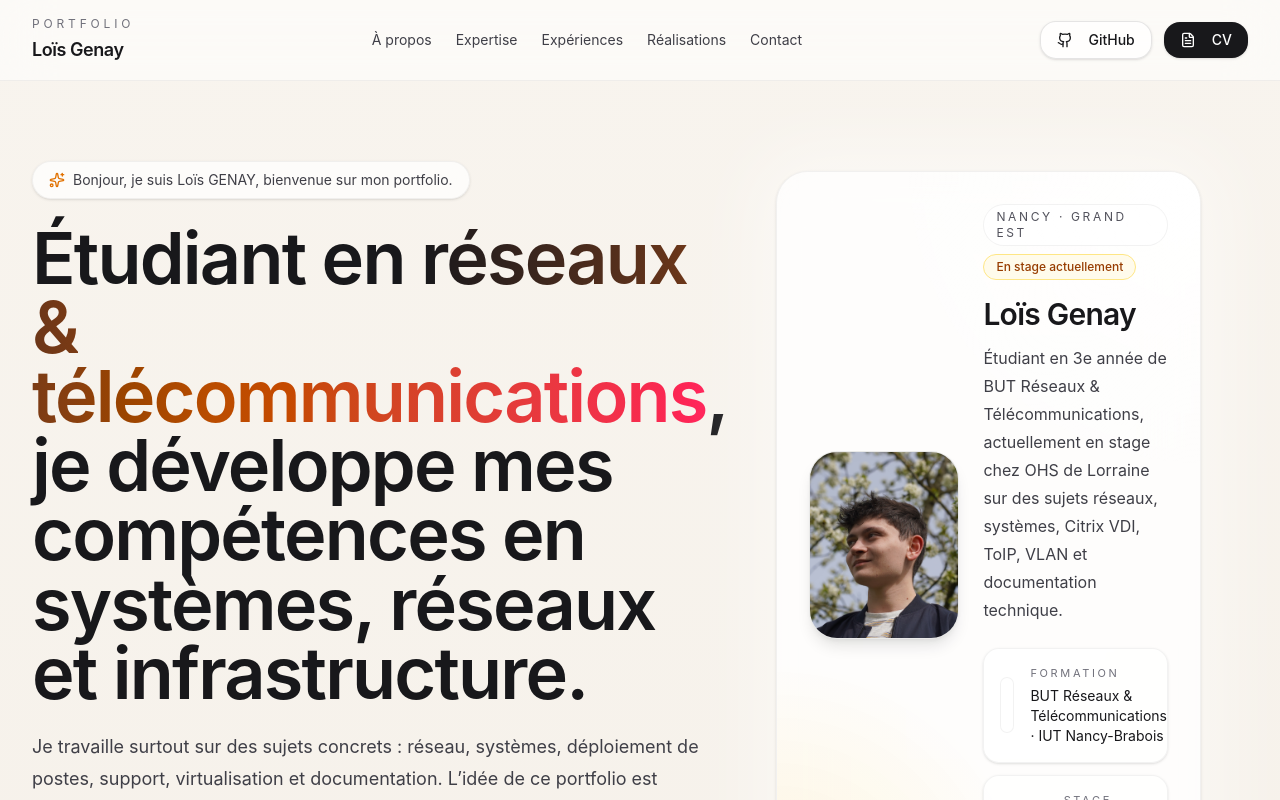
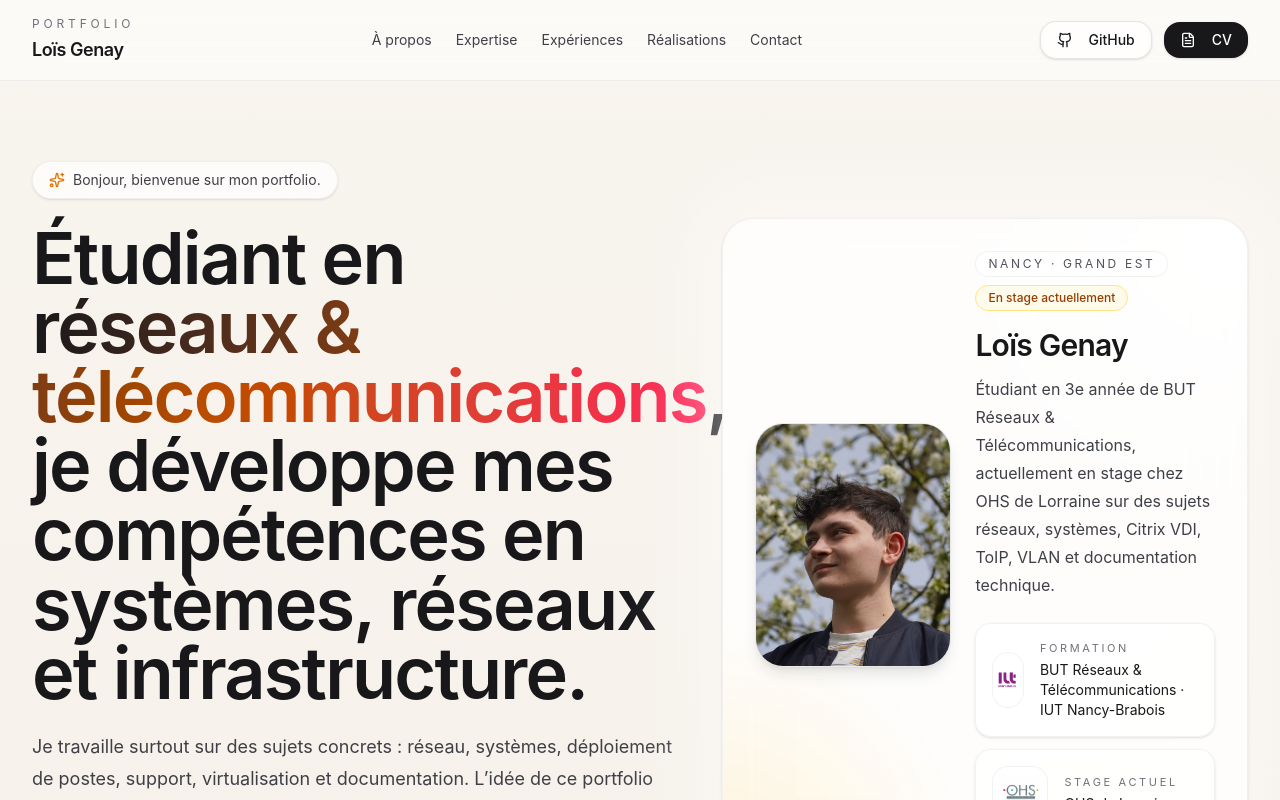
Before and after one commit to lolosk/portfolio-genay-lois, a React (Vite) app: page / in a window 1280 px wide. Shown: the top 800 px of the page. Built offline with nearby package versions, Linux system fonts and the light colour scheme.

Commit message:
width fix

```diff
--- a/src/App.jsx
+++ b/src/App.jsx
@@ -454,10 +454,10 @@ export default function PortfolioRefonte() {
 
       <main id="top">
         <section className="mx-auto grid max-w-7xl items-center gap-12 px-4 pb-16 pt-14 sm:px-6 lg:grid-cols-[1.1fr_0.9fr] lg:px-8 lg:pb-24 lg:pt-20">
-          <div>
+          <div className="min-w-0">
             <motion.div initial="hidden" animate="visible" custom={0.05} variants={fadeUp} className="inline-flex max-w-full items-center rounded-full border border-black/5 bg-white/70 px-3 py-2 text-xs text-zinc-700 shadow-sm backdrop-blur-xl sm:px-4 sm:text-sm">
               <Sparkles className="mr-2 h-4 w-4 text-amber-600" />
-              <span className="truncate">Bonjour, je suis Loïs GENAY, bienvenue sur mon portfolio.</span>
+              <span className="truncate">Bonjour, bienvenue sur mon portfolio.</span>
             </motion.div>
 
             <motion.h1
```
